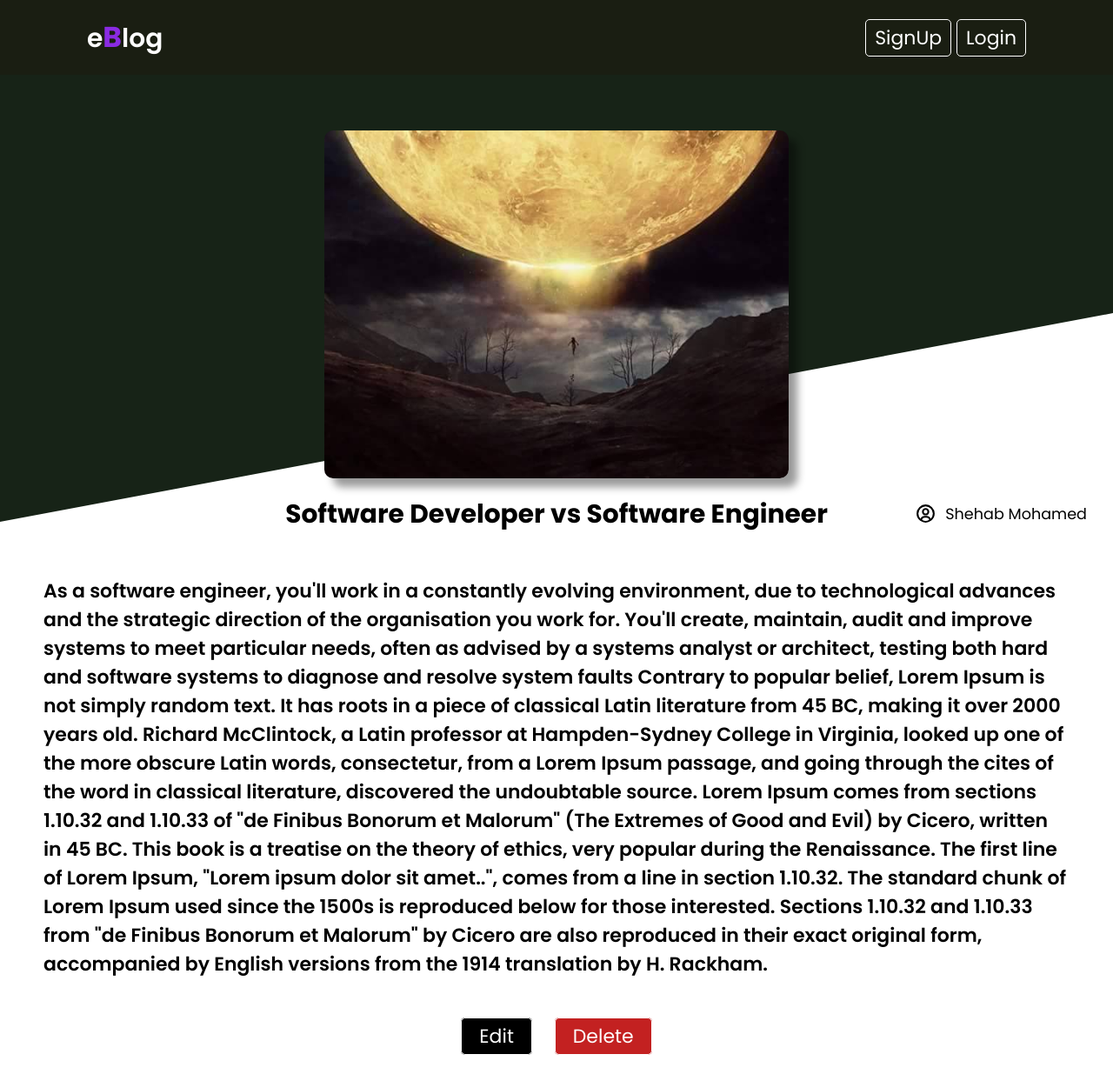
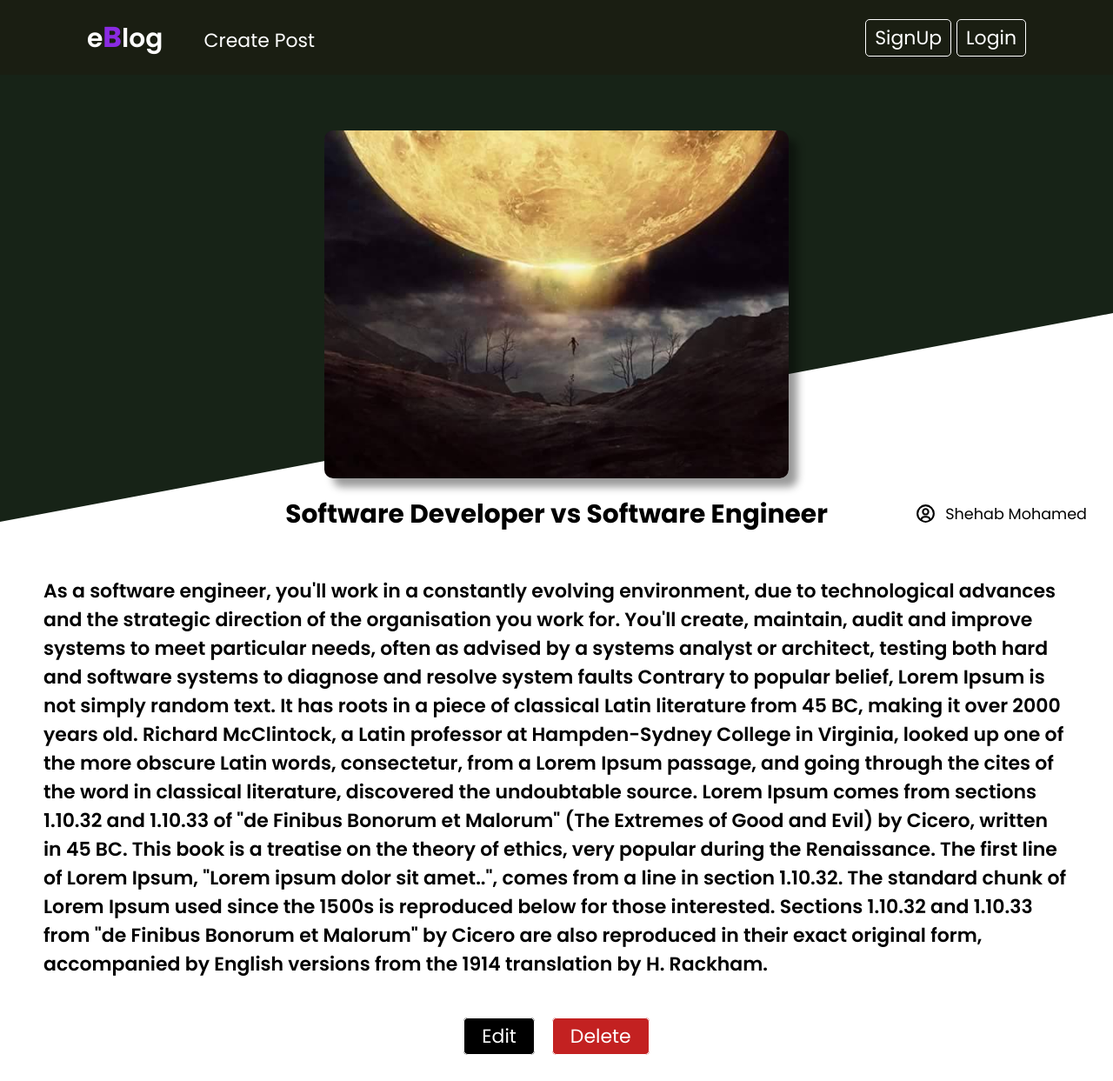
Before and after one commit to ShehabM0/eBlog-v1, a PHP site: page /post.html in a window 1280 px wide. Shown: the whole page at 87% size. Run offline with PHP 8.4, Linux system fonts and the light colour scheme.

Commit message:
added create post window

```diff
--- a/app.js
+++ b/app.js
@@ -2,6 +2,25 @@ const observer = new IntersectionObserver((entry) => {
   const elem = entry[0]
   if (elem.isIntersecting) elem.target.classList.add("show")
 })
+const hiddenElem = document.querySelector(".hidden")
+if(hiddenElem) observer.observe(hiddenElem)
 
-const hiddenElem = document.querySelector(".hidden")
-observer.observe(hiddenElem)
+
+
+document.getElementById('create-post').addEventListener('click', () => {
+  const modal = document.querySelectorAll('.modal')
+  activeModal(modal)
+})
+document.getElementById('close-btn').addEventListener('click', () => {
+  const modal = document.querySelectorAll('.modal')
+  inactiveModel(modal)
+})
+
+function activeModal(modal) {
+  if(modal == null) return
+  modal.forEach(elem => elem.classList.add('active'))
+}
+function inactiveModel(modal) {
+  if(modal == null) return
+  modal.forEach(elem => elem.classList.remove('active'))
+}
--- /dev/null
+++ b/css/create.css
@@ -0,0 +1,97 @@
+*{
+    font-family: 'Poppins', sans-serif;
+    font-size: 22px;
+    margin: 0;
+    padding: 0;
+    scroll-behavior: smooth;
+    box-sizing: border-box;
+}
+:root{
+    --wht: #fff;
+    --blk1: #172317;
+    --blk2: #1a1e12;
+    --bv: #8a2be2;
+}
+a{
+    text-decoration: none;
+}
+img{
+    width: 100%;
+}
+
+.modal.overlay {
+    position: fixed;
+    top: 0;right: 0;bottom: 0;left: 0;
+    background-color: rgba(0, 0, 0, 0.7);
+    opacity: 0;
+    pointer-events: none;
+}
+
+.modal.overlay.active {
+    opacity: 1;
+    pointer-events: all;
+}
+
+.modal.modal-container {
+    position: fixed;
+    background-color: var(--wht);
+    top: 50%; left: 50%;
+    transform: translate(-50%, -50%) scale(0);
+    transition: 0.6s;
+    z-index: 30;
+    height: 450px;
+    width: 60%;
+    border-radius: 20px;
+}
+
+.modal.modal-container.active {
+    opacity: 1;
+    transform: translate(-50%, -50%) scale(1);
+
+}
+
+.modal.modal-header{
+    display: flex;
+    justify-content: flex-end;
+    margin-bottom: -40px;
+}
+
+.modal.modal-header button {
+    background: none;
+    border: none;
+    margin: 20px;
+    font-weight: 600;
+}
+
+.modal.modal-header button:hover {
+    background-color: rgb(195, 33, 33);
+    border-radius: 100px;
+}
+
+.modal.modal-body form label, input, textarea {
+    display: block;
+    width: 50%;
+    margin: 10px auto;
+}
+
+.modal.modal-body form input, textarea{
+    border: 2px solid black;
+    border-radius: 8px;
+    resize: none;
+}
+
+.modal.modal-body form label {
+    font-weight: 500;
+}
+
+.modal.modal-body form #submit-button{
+    margin-top: 20px;
+    cursor: pointer;
+    font-weight: 600;
+}
+
+.modal.modal-body form #submit-button:hover{
+    color: var(--wht);
+    background-color: var(--bv);
+    transition: 0.3s;
+}
--- a/css/post.css
+++ b/css/post.css
@@ -62,6 +62,11 @@ a {
     padding: 5px 10px;
     border: 1.5px solid;
     border-radius: 5px;
+}
+
+#create-post {
+    margin: 0 40px;
+    color: var(--wht);
 }
 
 .login:hover, .signup:hover{
--- a/index.html
+++ b/index.html
@@ -7,6 +7,7 @@
     <link rel="stylesheet" href="css/header.css">
     <link rel="stylesheet" href="css/home.css">
     <link rel="stylesheet" href="css/card.css">
+    <link rel="stylesheet" href="css/create.css">
     <title>eBlog</title>
 
     <!-- fonts -->
--- a/post.html
+++ b/post.html
@@ -1,34 +1,30 @@
 <!DOCTYPE html>
 <html lang="en">
   <head>
-    <meta charset="UTF-8">
-    <meta http-equiv="X-UA-Compatible" content="IE=edge">
-    <meta name="viewport" content="width=device-width, initial-scale=1.0">
-    <link rel="stylesheet" href="css/post.css">
+    <meta charset="UTF-8" />
+    <meta http-equiv="X-UA-Compatible" content="IE=edge" />
+    <meta name="viewport" content="width=device-width, initial-scale=1.0" />
+    <link rel="stylesheet" href="css/post.css" />
+    <link rel="stylesheet" href="css/create.css" />
     <title>Post</title>
     <!-- fonts -->
-    <link
-        rel="preconnect"
-        href="https://fonts.googleapis.com"
-    />
-    <link
-        rel="preconnect"
-        href="https://fonts.gstatic.com" crossorigin
-    />
+    <link rel="preconnect" href="https://fonts.googleapis.com" />
+    <link rel="preconnect" href="https://fonts.gstatic.com" crossorigin />
     <link
       href="https://fonts.googleapis.com/css2?family=Oswald:wght@400;500;600;700&family=Poppins:wght@400;500;600;700&display=swap"
       rel="stylesheet"
     />
+    <script defer src="app.js"></script>
   </head>
   <body>
-
     <div class="header">
       <div class="nav-container">
+        <div class="left-side">
           <a href="index.html">
-            <span class="logo">
-                e<span>B</span>log
-            </span>
+            <span class="logo"> e<span>B</span>log </span>
           </a>
+          <a href="#" id="create-post">Create Post</a>
+        </div>
         <span>
           <a href="#" class="signup">SignUp</a>
           <a href="#" class="login">Login</a>
@@ -36,39 +32,102 @@
       </div>
     </div>
 
-    <div class="img-bg">
+    <div class="modal modal-container">
+      <div class="modal modal-header">
+        <button class="close-btn" id="close-btn">&times;</button>
       </div>
+      <div class="modal modal-body">
+        <form action="http://google.com.sa" method="POST">
+          <!-- title -->
+          <label for="title">
+            Title
+            <span style="color: red">*</span>
+          </label>
+          <input
+            type="text"
+            id="title"
+            placeholder="type the post title.."
+          />
+          <!-- image -->
+          <label for="image">
+            Image
+            <span style="color: red">*</span>
+          </label>
+          <input
+            type="text"
+            id="image"
+            placeholder="type the post img number.."
+          />
+          <!-- body  -->
+          <label for="body">
+            Body
+            <span style="color: red">*</span>
+          </label>
+          <textarea
+            type="text"
+            id="text-body"
+            placeholder="type the post body.."
+          ></textarea>
+          <!-- buttons -->
+          <input
+            type="submit"
+            value="Submit"
+            id="submit-button"
+            class="buttons"
+          />
+        </form>
+      </div>
+    </div>
+
+    <div class="img-bg"></div>
 
     <div class="img-container">
       <div class="img">
-            <img src="assets/9.jpg" alt="">
+        <img src="assets/9.jpg" alt="" />
       </div>
     </div>
 
     <div class="post-title">
       <h3>Software Developer vs Software Engineer</h3>
       <div class="user">
-            <img src="assets/bx-user-circle.svg" alt="">
+        <img src="assets/bx-user-circle.svg" alt="" />
         <p>Shehab Mohamed</p>
       </div>
     </div>
 
     <div class="post-body">
       <p>
-            As a software engineer, you'll work in a constantly evolving environment, due to technological advances and the strategic direction of the organisation you work for. You'll create, maintain, audit and improve systems to meet particular needs, often as advised by a systems analyst or architect, testing both hard and software systems to diagnose and resolve system faults
-            Contrary to popular belief, Lorem Ipsum is not simply random text. It has roots in a piece of classical Latin literature from 45 BC, making it over 2000 years old. Richard McClintock, a Latin professor at Hampden-Sydney College in Virginia, looked up one of the more obscure Latin words, consectetur, from a Lorem Ipsum passage, and going through the cites of the word in classical literature, discovered the undoubtable source. Lorem Ipsum comes from sections 1.10.32 and 1.10.33 of "de Finibus Bonorum et Malorum" (The Extremes of Good and Evil) by Cicero, written in 45 BC. This book is a treatise on the theory of ethics, very popular during the Renaissance. The first line of Lorem Ipsum, "Lorem ipsum dolor sit amet..", comes from a line in section 1.10.32.
-            The standard chunk of Lorem Ipsum used since the 1500s is reproduced below for those interested. Sections 1.10.32 and 1.10.33 from "de Finibus Bonorum et Malorum" by Cicero are also reproduced in their exact original form, accompanied by English versions from the 1914 translation by H. Rackham.
+        As a software engineer, you'll work in a constantly evolving
+        environment, due to technological advances and the strategic direction
+        of the organisation you work for. You'll create, maintain, audit and
+        improve systems to meet particular needs, often as advised by a systems
+        analyst or architect, testing both hard and software systems to diagnose
+        and resolve system faults Contrary to popular belief, Lorem Ipsum is not
+        simply random text. It has roots in a piece of classical Latin
+        literature from 45 BC, making it over 2000 years old. Richard
+        McClintock, a Latin professor at Hampden-Sydney College in Virginia,
+        looked up one of the more obscure Latin words, consectetur, from a Lorem
+        Ipsum passage, and going through the cites of the word in classical
+        literature, discovered the undoubtable source. Lorem Ipsum comes from
+        sections 1.10.32 and 1.10.33 of "de Finibus Bonorum et Malorum" (The
+        Extremes of Good and Evil) by Cicero, written in 45 BC. This book is a
+        treatise on the theory of ethics, very popular during the Renaissance.
+        The first line of Lorem Ipsum, "Lorem ipsum dolor sit amet..", comes
+        from a line in section 1.10.32. The standard chunk of Lorem Ipsum used
+        since the 1500s is reproduced below for those interested. Sections
+        1.10.32 and 1.10.33 from "de Finibus Bonorum et Malorum" by Cicero are
+        also reproduced in their exact original form, accompanied by English
+        versions from the 1914 translation by H. Rackham.
       </p>
     </div>
 
     <div class="buttons">
       <div class="buttons-container">
-            <span>
-                <a href="#" class="Edit">Edit</a>
-                <a href="#" class="Delete">Delete</a>
-            </span>
+        <a href="#" class="Edit">Edit</a><a href="#" class="Delete">Delete</a>
       </div>
     </div>
 
+    <div class="modal overlay"></div>
+
   </body>
 </html>
```
Also changed, not shown: create.html (added, +19 -0 lines), assets/group.jpg (added). Lines whose indentation alone changed are shown as unchanged.
